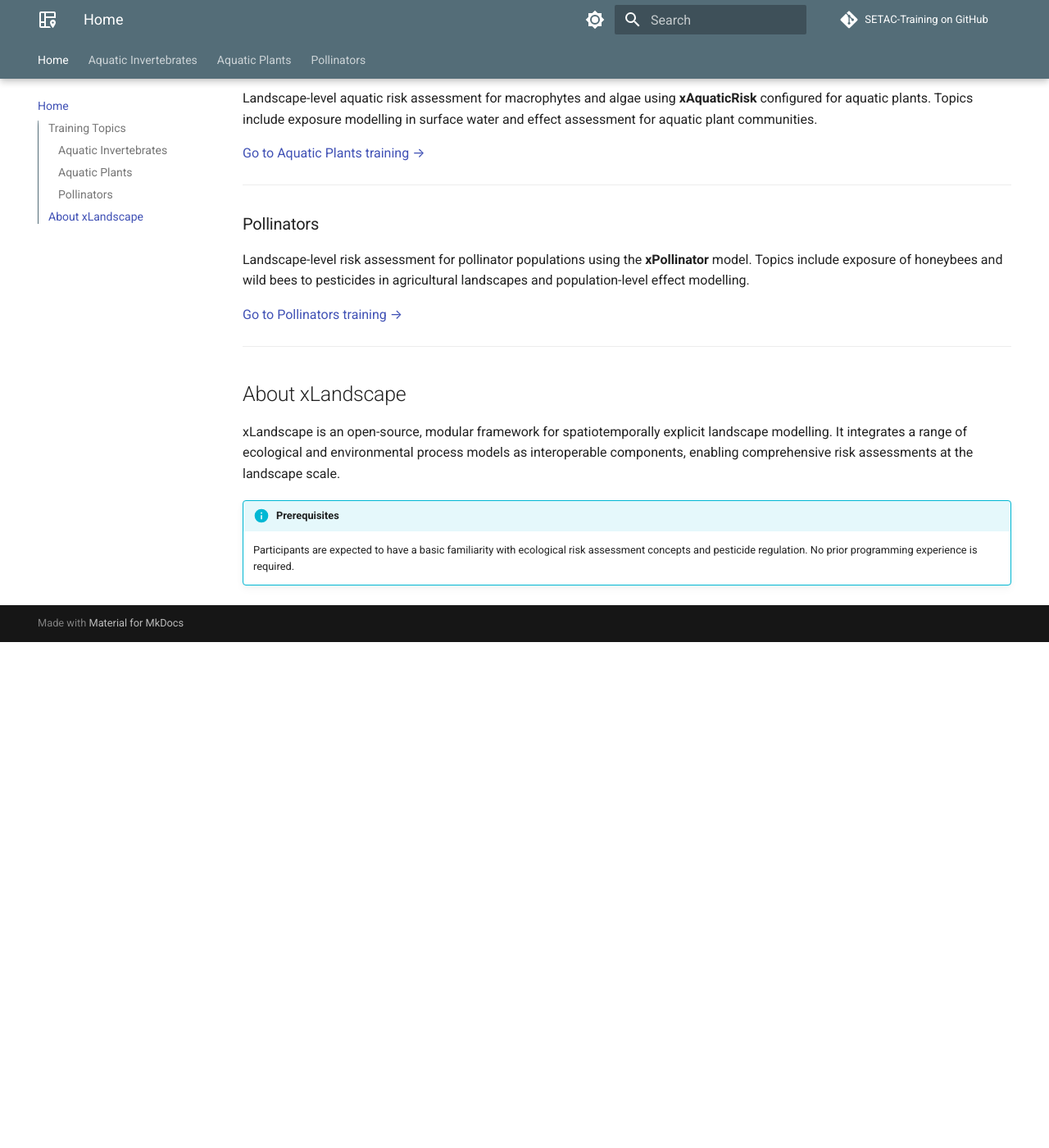
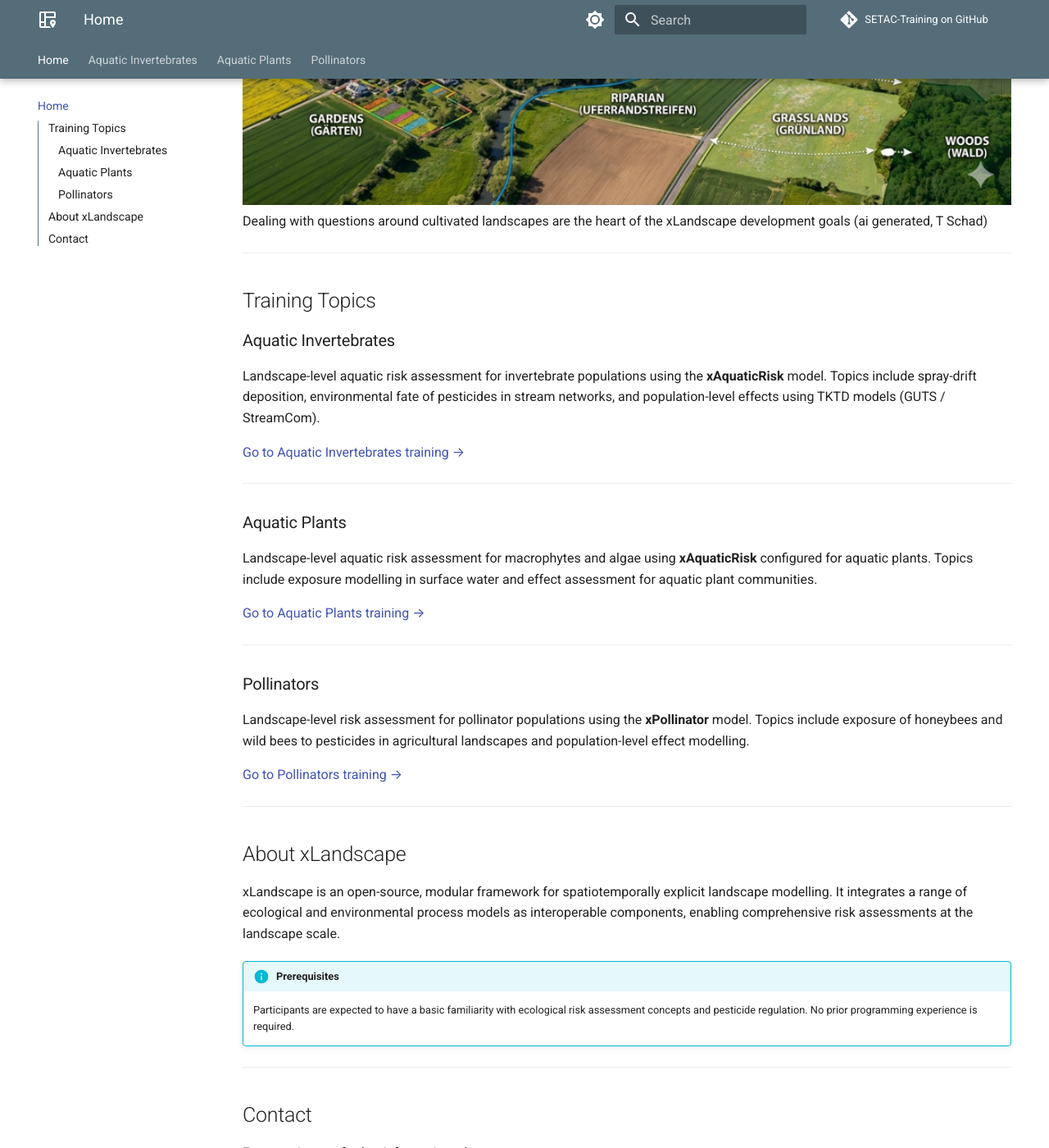
Before and after one commit to xlandscape/SETAC-Training, an MkDocs documentation site: the page built from docs/index.md, in a window 1280 px wide and 1400 px high, scrolled down 650 px. Shown: the whole window at 82% size. Built offline with MkDocs 1.6.1 and Material for MkDocs 9.7.7, drawn with Linux system fonts in a browser that asks for light colours; comment, search, counter and statistics services are not loaded; before the commit the page ends 1433 px from its top, so only the background shows below that; some of the changed text lies outside the part shown.

```diff
--- a/docs/index.md
+++ b/docs/index.md
@@ -3,6 +3,9 @@
 Welcome to the **xLandscape Training** documentation — *Hands-on Landscape-based Ecological Risk Assessment using the Open Source xLandscape Modelling Framework*.
 
 This training covers practical application of the [xLandscape](https://github.com/xlandscape) modelling framework for landscape-scale ecological risk assessments of pesticides. The training is divided into three topic areas, each addressing a specific organism group and the corresponding xLandscape model.
+
+<img src="img/BeeForage Landscape nanobanana original.png" alt="xLandscape Training" width="1000"/>
+Dealing with questions around cultivated landscapes are the heart of the xLandscape development goals (ai generated, T Schad)
 
 ---
 
@@ -38,3 +41,12 @@ xLandscape is an open-source, modular framework for spatiotemporally explicit la
 
 !!! info "Prerequisites"
     Participants are expected to have a basic familiarity with ecological risk assessment concepts and pesticide regulation. No prior programming experience is required.
+
+---
+
+## Contact
+
+For questions or further information, please contact:
+
+**Thorsten Schad** — [thorsten.schad@landwerk-ev.de](mailto:thorsten.schad@landwerk-ev.de)
+**Sascha Bub** — [sascha.bub@rptu.de](mailto:sascha.bub@rptu.de)
--- a/mkdocs.yml
+++ b/mkdocs.yml
@@ -49,6 +49,7 @@ nav:
   - Aquatic Invertebrates:
     - Overview: 'xAquaticRisk-Invertebrates/index.md'
     - Model Overview: 'xAquaticRisk-Invertebrates/xAquaticRisk-overview.md'
+    - Control Panel: 'xAquaticRisk-Invertebrates/controlpanel.md'
   - Aquatic Plants:
     - Overview: 'xAquaticRisk-Plants/index.md'
   - Pollinators:
```
Also changed, not shown: docs/img/BeeForage Landscape nanobanana original.png (added), docs/img/Component - stream temperature.png (deleted), docs/img/Components and Storage.png (deleted), docs/img/xAquatic.png (deleted), docs/img/xLandscape - moduls core models.png (deleted), docs/img/xLandscape model building scheme.png (deleted), docs/img/xPollinator LandscapeModel scheme v01.png (deleted), docs/xAquaticRisk-Invertebrates/controlpanel.md (renamed from docs/reference/controlpanel.md), 1 other file.
